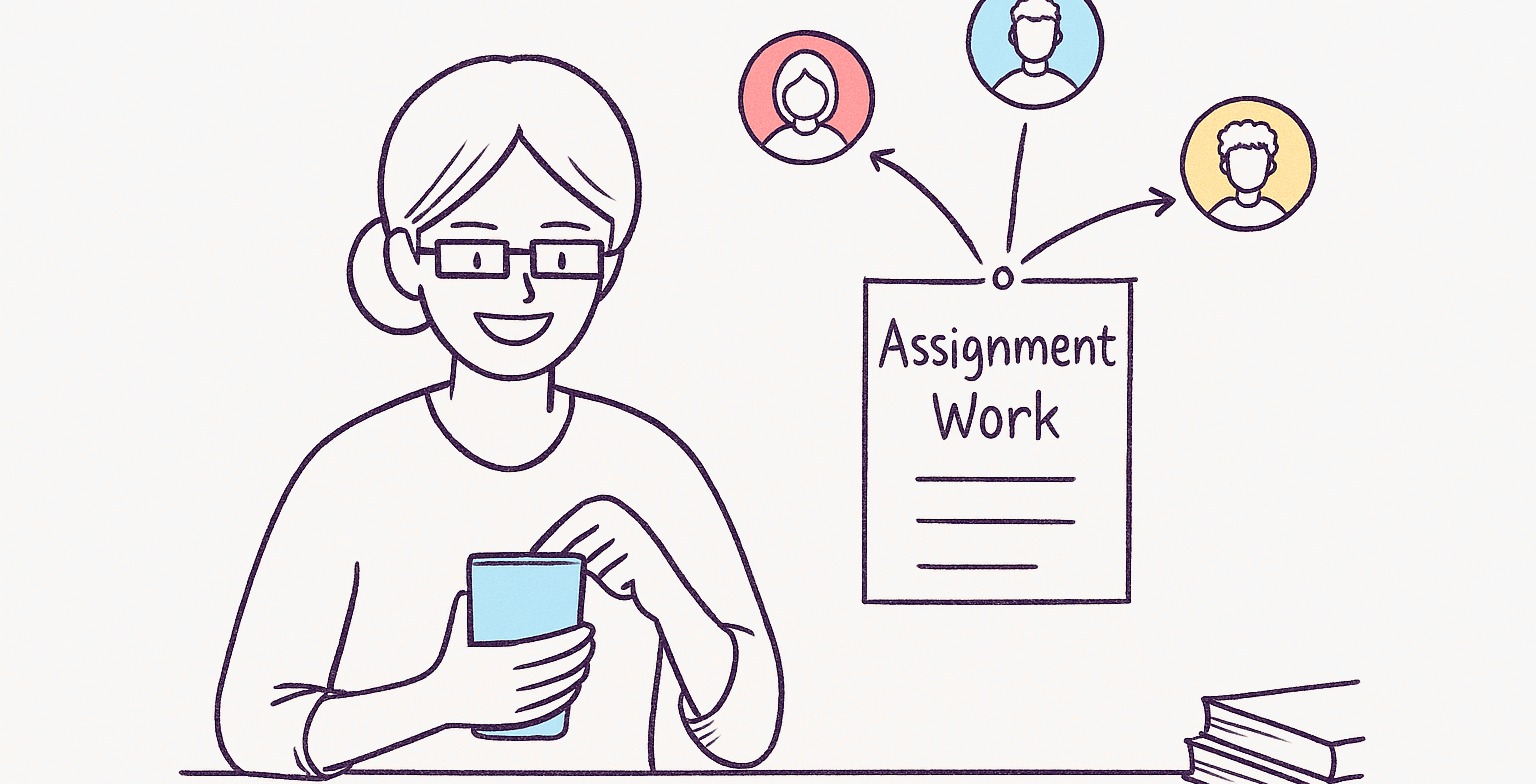
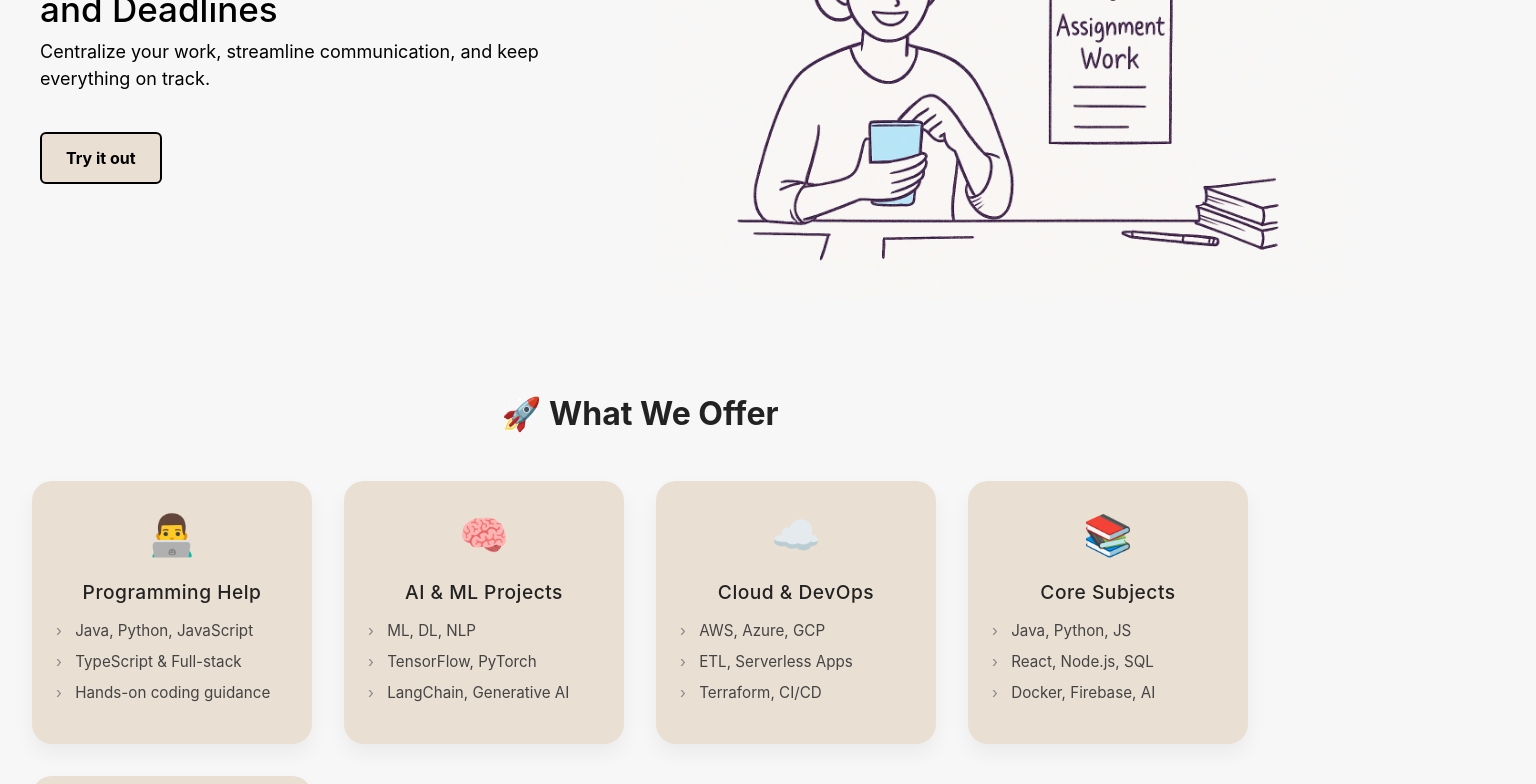
Before and after one commit to Chandrakantbhoi17/assignment_expert, a React (Vite) app in the folder assignment_expert_frontend/: page / in a window 1280 px wide. Shown: the part 280-1064 px from the top of the page, 1536 px wide, since content can reach past the window. Built offline with nearby package versions, Linux system fonts and the light colour scheme.

Commit message:
redesign all the pages

```diff
--- a/assignment_expert_frontend/src/Pages/Home/Home.module.css
+++ b/assignment_expert_frontend/src/Pages/Home/Home.module.css
@@ -1,7 +1,128 @@
 .HomeContainer h1{
     color: white;
+    font-size: 35px;
+    color: black;
 }
 
 .HomeContainer p{
     color: white;
+    color: black;
+    font-size: 18px;
 }
+
+.HomeContainer {
+  padding: 2rem;
+  display: flex;
+  justify-content: center;
+  align-items: center;
+}
+
+.content {
+  display: flex;
+  align-items: center;
+  justify-content: space-between;
+  max-width: 1200px;
+  width: 100%;
+  flex-wrap: wrap; /* For responsiveness */
+}
+
+.textSection {
+  flex: 1;
+  min-width: 300px;
+  padding-right: 2rem;
+  text-align: left;
+}
+
+.imageSection {
+  flex: 1;
+  min-width: 300px;
+  text-align: center;
+}
+
+.imageSection img {
+  max-width: 700px;
+  height: auto;
+  border-radius: 10px;
+  object-fit: cover;
+}
+
+.tryButton {
+  display: inline-block;
+  margin-top: 1.5rem;
+  padding: 0.75rem 1.5rem;
+  color: black;
+  text-decoration: none;
+  font-weight: bold;
+  background-color: #e9dfd3;
+  border-radius: 6px;
+  transition: background-color 0.3s ease;
+  border: 2px solid black;
+}
+
+.servicesSection {
+  padding: 4rem 2rem;
+  background-color: #f7f7f7;
+  text-align: center;
+}
+
+.sectionTitle {
+  font-size: 2rem;
+  margin-bottom: 3rem;
+  font-weight: bold;
+  color: #222;
+}
+
+/* 5-COLUMN GRID */
+.cardGrid5 {
+  display: grid;
+  grid-template-columns: repeat(auto-fit, minmax(220px, 1fr));
+  gap: 2rem;
+  justify-content: center;
+}
+
+/* CARD STYLE */
+.card {
+  background-color: #e9dfd3;
+  border-radius: 20px;
+  padding: 1.5rem;
+  text-align: center;
+  box-shadow: 0 10px 20px rgba(0,0,0,0.05);
+  transition: transform 0.3s ease;
+}
+
+.card:hover {
+  transform: translateY(-5px);
+}
+
+.icon {
+  font-size: 2.5rem;
+  margin-bottom: 1rem;
+}
+
+.card h3 {
+  font-size: 1.2rem;
+  margin-bottom: 1rem;
+  color: #222;
+  letter-spacing: 0.5px;
+}
+
+.card ul {
+  list-style: none;
+  padding-left: 0;
+  color: #444;
+  font-size: 0.95rem;
+  text-align: left;
+}
+
+.card ul li {
+  margin-bottom: 0.5rem;
+  position: relative;
+  padding-left: 1.2rem;
+}
+
+.card ul li::before {
+  content: "›";
+  position: absolute;
+  left: 0;
+  color: #888;
+}
--- a/assignment_expert_frontend/src/Pages/auth/Login/Login.jsx
+++ b/assignment_expert_frontend/src/Pages/auth/Login/Login.jsx
@@ -5,6 +5,7 @@
 
 import emailIcon from '../../../components/Assets/email.png';
 import passwordIcon from '../../../components/Assets/password.png';
+// import apiClient from '../../../services/ApiClient';
 
 const Login = () => {
   const [email, setEmail] = useState('');
--- a/assignment_expert_frontend/src/components/Navbar/Navbar.module.css
+++ b/assignment_expert_frontend/src/components/Navbar/Navbar.module.css
@@ -2,7 +2,7 @@
   display: flex;
   justify-content: space-between;
   align-items: center;
-  background-color: #24005a;
+  background-color: black;
   height: 80px;
   position: fixed;
   top: 0;
@@ -52,7 +52,7 @@
   width: 30px;
   height: 30px;
   border-radius: 50%;
-  background-color: #00bfff;
+  background-color: #b7e6f8;
   color: white;
   font-weight: bold;
   font-size: 20px;
--- a/assignment_expert_frontend/src/context/AuthContext.jsx
+++ b/assignment_expert_frontend/src/context/AuthContext.jsx
@@ -1,5 +1,6 @@
 import { createContext, useState, useEffect } from "react";
 import Cookies from "js-cookie";
+import apiClient from "../services/ApiClient";
 
 // Create the context
 export const AuthContext = createContext();
@@ -11,17 +12,10 @@
   const [loading, setLoading] = useState(true);
 
   // Fetch user info using the token
-  const fetchUser = async (jwt) => {
+  const fetchUser = async () => {
     try {
-      const res = await fetch("http://localhost:8000/auth/me", {
-        headers: {
-          Authorization: `Bearer ${jwt}`,
-        },
-      });
-
-      if (!res.ok) throw new Error("Token invalid");
-
-      const data = await res.json();
+      const res = await apiClient.get("/auth/me")
+      const data = await res.data;
       setUser(data);
     } catch (err) {
       console.error("Auth error:", err);
@@ -43,21 +37,21 @@
   // Login method
   const login = async (email, password) => {
     try {
-      const res = await fetch("http://localhost:8000/auth/token", {
-        method: "POST",
-        headers: { "Content-Type": "application/json" },
-        body: JSON.stringify({ email, password }),
-      });
+      const res =await apiClient.post("/auth/token",{email,password})
 
-      if (!res.ok) throw new Error("Login failed");
+    //   const response = await fetch("http://localhost:8000/login/", {
+    //   method: "POST",
+    //   headers: { "Content-Type": "application/json" },
+    //   body: JSON.stringify({ email, password }),
+    // });
 
-      const data = await res.json();
-      const jwt = data.access_token;
+      const data=await res.data
+      const  jwt=data.access_token;
+
 
       Cookies.set("token", jwt, { expires: 1 });
       setToken(jwt);
 
-      await fetchUser(jwt); // Fetch user after setting token
     } catch (error) {
       throw error; // Let components handle UI error messages
     }
--- a/assignment_expert_frontend/src/features/Tasks/TaskCreate.jsx
+++ b/assignment_expert_frontend/src/features/Tasks/TaskCreate.jsx
@@ -2,11 +2,12 @@
 import './Task.css';
 import { useNavigate } from 'react-router-dom';
 import Cookies from 'js-cookie';
+import apiClient from '../../services/ApiClient';
 
 const AddAssignment = () => {
   const [title, setTitle] = useState('');
   const [details, setDetails] = useState('');
-  const [dueDate, setDueDate] = useState('');
+  const [due_date, setDueDate] = useState('');
   const [file, setFile] = useState(null); // File state
   const [loading, setLoading] = useState(false);
   const navigate = useNavigate();
@@ -23,21 +24,14 @@
     const payload = {
       title,
       details,
-      due_date: dueDate,
+      due_date: due_date,
     };
 
     setLoading(true);
 
     try {
       // Create the assignment
-      const response = await fetch('http://localhost:8000/assignments/create', {
-        method: 'POST',
-        headers: {
-          'Content-Type': 'application/json',
-          Authorization: `Bearer ${token}`,
-        },
-        body: JSON.stringify(payload),
-      });
+      const response = await apiClient.post('/assignments/create',{title,details,due_date})
 
       let result = null;
       const contentType = response.headers.get('content-type');
@@ -110,7 +104,7 @@
           <label>Due Date:</label>
           <input
             type="date"
-            value={dueDate}
+            value={due_date}
             onChange={(e) => setDueDate(e.target.value)}
             required
           />
--- a/assignment_expert_frontend/src/features/Tasks/TaskDetails.jsx
+++ b/assignment_expert_frontend/src/features/Tasks/TaskDetails.jsx
@@ -3,6 +3,7 @@
 import Cookies from 'js-cookie';
 import axios from 'axios';
 import { AuthContext } from '@/context/AuthContext.jsx'; // Adjust if needed
+import apiClient from '../../services/ApiClient';
 
 const TaskDetails = () => {
   const { user } = useContext(AuthContext);
@@ -19,12 +20,7 @@
       }
 
       try {
-        const res = await fetch(`http://localhost:8000/assignments/${id}`, {
-          headers: {
-            'Content-Type': 'application/json',
-            Authorization: `Bearer ${token}`,
-          },
-        });
+        const res = await apiClient.get(`/assignments/${id}`)
 
         if (!res.ok) throw new Error('Failed to load task details');
 
--- a/assignment_expert_frontend/src/features/Tasks/TaskList.jsx
+++ b/assignment_expert_frontend/src/features/Tasks/TaskList.jsx
@@ -2,6 +2,7 @@
 import { useNavigate, Link } from 'react-router-dom';
 import Cookies from 'js-cookie';
 import { AuthContext } from '@/context/AuthContext.jsx';
+import apiClient from '../../services/ApiClient';
 
 const TaskList = () => {
   const navigate = useNavigate();
@@ -35,23 +36,12 @@
 
     const endpoint =
       user?.role === 'admin'
-        ? 'http://localhost:8000/assignments'
-        : 'http://localhost:8000/assignments/my';
+        ? '/assignments'
+        : '/assignments/my';
 
     try {
-      const response = await fetch(endpoint, {
-        method: 'GET',
-        headers: {
-          'Content-Type': 'application/json',
-          Authorization: `Bearer ${token}`,
-        },
-      });
-
-      if (!response.ok) {
-        throw new Error('Failed to fetch assignments');
-      }
-
-      const data = await response.json();
+      const response = await apiClient.get(endpoint)
+      const data = await response.data;
       setTableData(transformData(data));
     } catch (err) {
       setError(err.message);
@@ -63,7 +53,7 @@
   const handleAction = async (id, action) => {
     const token = Cookies.get('token');
     const assignment = tableData.find((item) => item.id === id);
-    const url = `http://localhost:8000/assignments/${id}`;
+    const url = `/assignments/${id}`;
 
     try {
       const response = await fetch(url, {
--- a/assignment_expert_frontend/src/features/dashboard/UserDashboard.jsx
+++ b/assignment_expert_frontend/src/features/dashboard/UserDashboard.jsx
@@ -3,6 +3,7 @@
 import StatCard from '../components/StatCard/StatCards.jsx'
 import { AuthContext } from '@/context/AuthContext.jsx';
 import Cookies from "js-cookie";
+import apiClient from '../../services/ApiClient.jsx';
 import {
   FaClipboardList,
   FaCheckCircle,
@@ -28,20 +29,13 @@
 
       const endpoint =
         user.role === 'admin'
-          ? 'http://localhost:8000/admin/dashboard/assignment-summary'
-          : 'http://localhost:8000/user/dashboard/assignment-summary';
+          ? '/admin/dashboard/assignment-summary'
+          : '/user/dashboard/assignment-summary';
 
       try {
-        const res = await fetch(endpoint, {
-          headers: {
-            'Content-Type': 'application/json',
-            Authorization: `Bearer ${token}`
-          }
-        });
 
-        if (!res.ok) throw new Error('Failed to load dashboard data');
-
-        const data = await res.json();
+         const res =await apiClient.get(endpoint)
+         const data = await res.data;
         setSummary(data);
       } catch (err) {
         console.error(err);
--- a/assignment_expert_frontend/src/index.css
+++ b/assignment_expert_frontend/src/index.css
@@ -7,7 +7,7 @@
   -moz-osx-font-smoothing: grayscale;
 
   height: 100vh;
- background:linear-gradient(#2a0087,#42006c) ;
+  background-color:#f7f7f7 ;
 }
 
 code {
```
Also changed, not shown: 1 other file (tests, documents, lock files or other folders).
